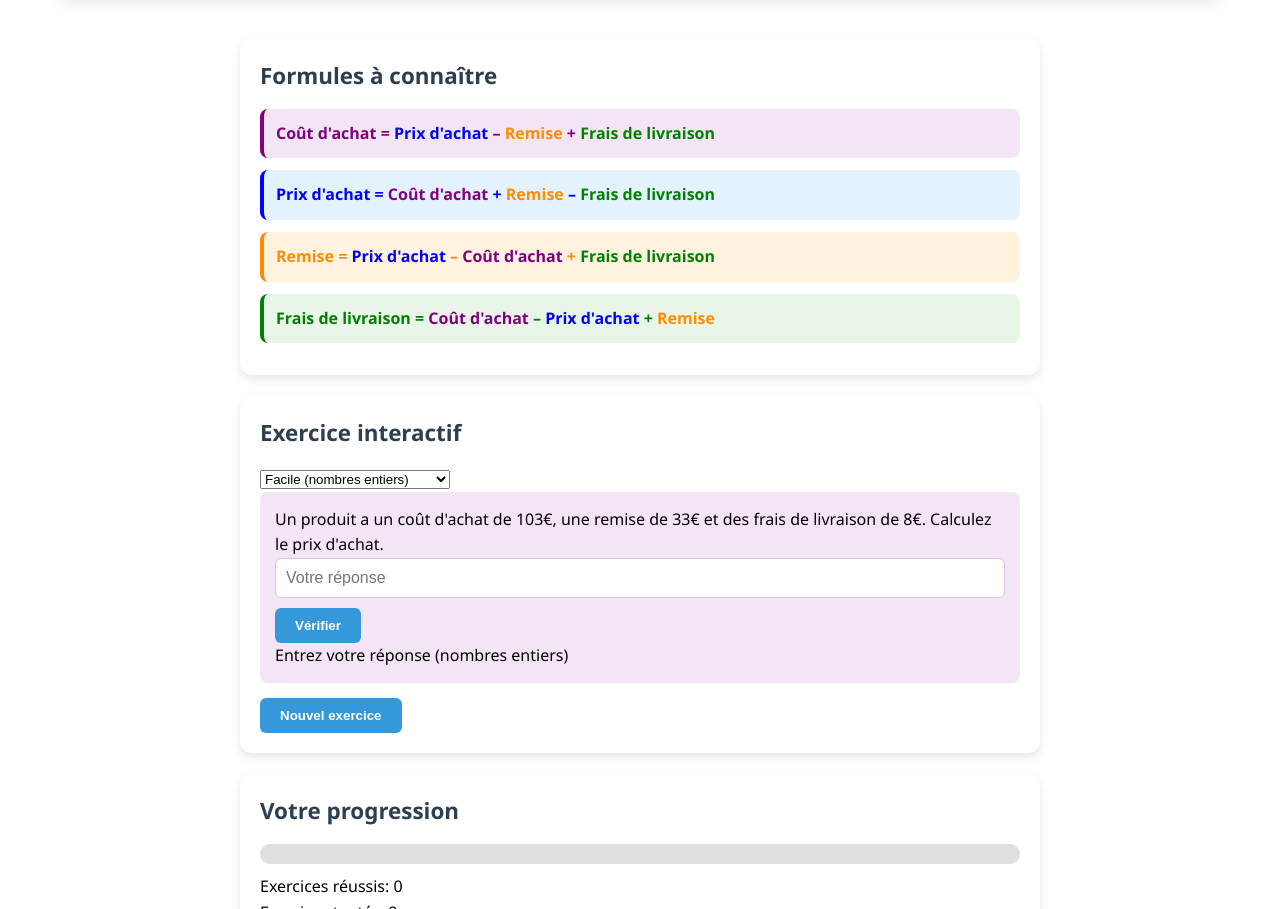
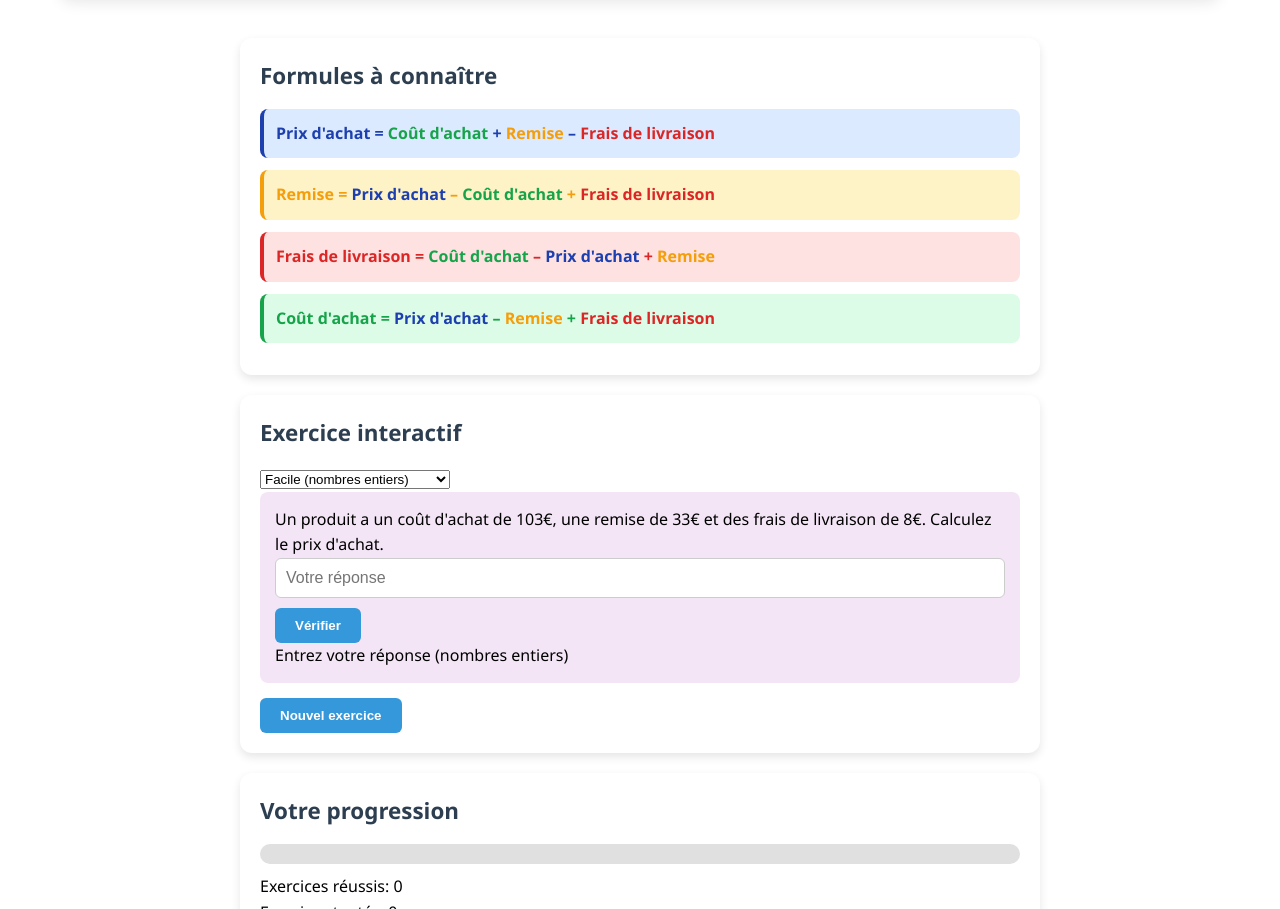
Before and after one commit to faigonpro-dot/test1, a plain HTML site: page cout-achat.html in a window 1280 px wide. Shown: the part 1463-2372 px from the top of the page. Drawn offline with Linux system fonts and the light colour scheme.

Commit message:
Update styles and formulas in cout-achat.html

```diff
--- a/cout-achat.html
+++ b/cout-achat.html
@@ -118,10 +118,10 @@
     }
 
     /* --- Styles pour les exercices --- */
-    .cout { color: #800080; font-weight: bold; }     /* Mauve */
-    .prixAchat { color: #0000FF; font-weight: bold; } /* Bleu */
-    .remise { color: #FF8C00; font-weight: bold; }    /* Orange foncé */
-    .fraisLiv { color: #008000; font-weight: bold; }  /* Vert */
+    .prixAchat { color: #1E40AF; font-weight: bold; }   /* Bleu profond */
+    .remise { color: #F59E0B; font-weight: bold; }     /* Jaune vif */
+    .fraisLiv { color: #DC2626; font-weight: bold; }   /* Rouge vif */
+    .coutAchat { color: #16A34A; font-weight: bold; }  /* Vert émeraude */
     .correct-message { color: green; font-weight: bold; }
     .incorrect-message { color: red; font-weight: bold; }
 
@@ -137,10 +137,10 @@
       border-radius: 8px;
     }
 
-    .formula.cout { background-color: #f3e5f5; border-left: 4px solid #800080; }
-    .formula.prixAchat { background-color: #e3f2fd; border-left: 4px solid #0000FF; }
-    .formula.remise { background-color: #fff3e0; border-left: 4px solid #FF8C00; }
-    .formula.fraisLiv { background-color: #e8f5e8; border-left: 4px solid #008000; }
+    .formula.prixAchat { background-color: #dbeafe; border-left: 4px solid #1E40AF; }
+    .formula.remise { background-color: #fef3c7; border-left: 4px solid #F59E0B; }
+    .formula.fraisLiv { background-color: #fee2e2; border-left: 4px solid #DC2626; }
+    .formula.coutAchat { background-color: #dcfce7; border-left: 4px solid #16A34A; }
 
     .exercise-card {
       background: white;
@@ -288,17 +288,17 @@
     <div class="exercise-section">
       <div class="exercise-card">
         <h2>Formules à connaître</h2>
-        <div class="formula cout">
-          <p><span class="cout">Coût d'achat</span> = <span class="prixAchat">Prix d'achat</span> – <span class="remise">Remise</span> + <span class="fraisLiv">Frais de livraison</span></p>
-        </div>
         <div class="formula prixAchat">
-          <p><span class="prixAchat">Prix d'achat</span> = <span class="cout">Coût d'achat</span> + <span class="remise">Remise</span> – <span class="fraisLiv">Frais de livraison</span></p>
+          <p><span class="prixAchat">Prix d'achat</span> = <span class="coutAchat">Coût d'achat</span> + <span class="remise">Remise</span> – <span class="fraisLiv">Frais de livraison</span></p>
         </div>
         <div class="formula remise">
-          <p><span class="remise">Remise</span> = <span class="prixAchat">Prix d'achat</span> – <span class="cout">Coût d'achat</span> + <span class="fraisLiv">Frais de livraison</span></p>
+          <p><span class="remise">Remise</span> = <span class="prixAchat">Prix d'achat</span> – <span class="coutAchat">Coût d'achat</span> + <span class="fraisLiv">Frais de livraison</span></p>
         </div>
         <div class="formula fraisLiv">
-          <p><span class="fraisLiv">Frais de livraison</span> = <span class="cout">Coût d'achat</span> – <span class="prixAchat">Prix d'achat</span> + <span class="remise">Remise</span></p>
+          <p><span class="fraisLiv">Frais de livraison</span> = <span class="coutAchat">Coût d'achat</span> – <span class="prixAchat">Prix d'achat</span> + <span class="remise">Remise</span></p>
+        </div>
+        <div class="formula coutAchat">
+          <p><span class="coutAchat">Coût d'achat</span> = <span class="prixAchat">Prix d'achat</span> – <span class="remise">Remise</span> + <span class="fraisLiv">Frais de livraison</span></p>
         </div>
       </div>
 
```
